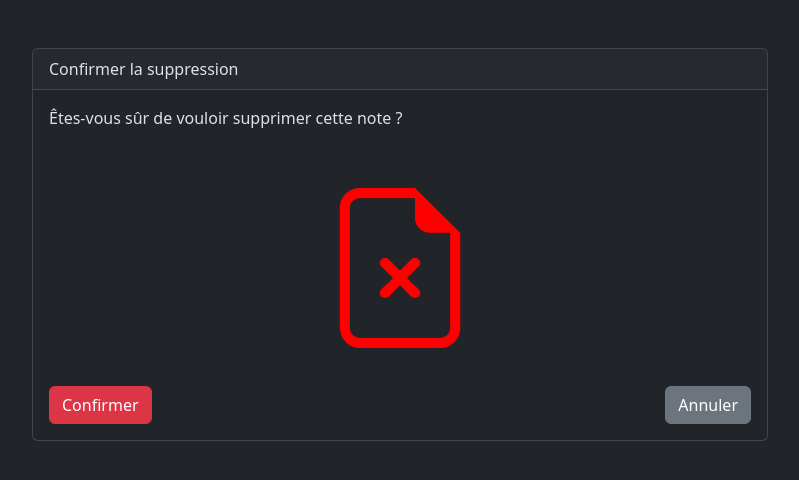
After one commit to Nounes7580/Note-manager, a PHP site: the page made by view/confirmation_delete.php in a window 1280 px wide. The commit adds this page. Shown: the top 480 px of the page, without its empty margins (240-1039 px from the left). Run offline with PHP 8.4, Linux system fonts and the light colour scheme; the template is opened without the code that fills it: most values are stand-ins (such as "Sample title", 1, 10 or a date in 2020); some libraries are stand-ins or nearby versions.

Commit message:
feat_delete: ajout de la fenetre de confirmation de suppression de note

```diff
--- a/view/archived_note_nav.php
+++ b/view/archived_note_nav.php
@@ -33,8 +33,8 @@
 
     <!-- Right aligned icon buttons -->
     <div class="navbar-nav">
-      <a class="nav-link" href="<?php echo $web_root; ?>Notes/delete_note/<?php echo $note->id; ?>">
-        <i style = "color:red;" class="bi bi-file-earmark-x"></i> <!-- Rajouter lien vers controller pour delete -->
+      <a class="nav-link" href="<?php echo $web_root; ?>Notes/confirm_delete/<?php echo $note->id; ?>">
+        <i style = "color:red;" class="bi bi-file-earmark-x"></i>
       </a>
 
       <a class="nav-link" href="<?php echo $web_root; ?>Notes/archive_note/<?php echo $note->id; ?>">
--- /dev/null
+++ b/view/confirmation_delete.php
@@ -0,0 +1,54 @@
+<!DOCTYPE html>
+<html lang="fr" data-bs-theme="dark">
+<head>
+    <meta charset="UTF-8">
+    <meta name="viewport" content="width=device-width, initial-scale=1">
+    <title>Confirmer la suppression</title>
+    <!-- Bootstrap CSS -->
+    <link rel="stylesheet" href="https://cdn.jsdelivr.net/npm/bootstrap@5.3.2/dist/css/bootstrap.min.css">
+    <link rel="stylesheet" href="https://cdn.jsdelivr.net/npm/bootstrap-icons/font/bootstrap-icons.css">
+    <!-- Custom styles -->
+    <style>
+        .icon-container {
+            display: flex;
+            justify-content: center;
+            align-items: center;
+            height: 100%; /* Adjust height as needed */
+        }
+
+        .bi-file-earmark-x {
+            font-size: 10rem; /* Adjust size as needed */
+            color: red;
+        }
+    </style>
+</head>
+<body>
+
+    <div class="container mt-5">
+        <div class="row justify-content-center">
+            <div class="col-md-8">
+                <div class="card">
+                    <div class="card-header">Confirmer la suppression</div>
+                    <div class="card-body">
+                    <p>Êtes-vous sûr de vouloir supprimer cette note ?</p>
+                        <div class="icon-container">
+                            <i class="bi bi-file-earmark-x"></i>
+                        </div>
+
+                        <form action="./../delete_note/<?php echo $note->id; ?>" method="post">
+                            <input type="hidden" name="note_id" value="<?php echo $note->id; ?>">
+                            <div class="d-flex justify-content-between">
+                                <button type="submit" class="btn btn-danger">Confirmer</button>
+                                <a href="./../archives" class="btn btn-secondary">Annuler</a>
+                            </div>
+                        </form>
+                    </div>
+                </div>
+            </div>
+        </div>
+    </div>
+
+    <!-- Bootstrap JS, Popper.js, and jQuery -->
+    <script src="https://code.jquery.com/jquery-3.5.1.slim.min.js"></script>
+    <script src="https://cdn.jsdelivr.net/npm/popper.js@1.9.3/dist/umd/popper.min.js"></script>
+    <script src="https://cdn.jsdelivr.net/npm/bootstrap@5.3.2/dist/js/bootstrap.bundle.min.js" integrity="sha
```
Also changed, not shown: controller/ControllerNotes.php (+7 -0 lines).
